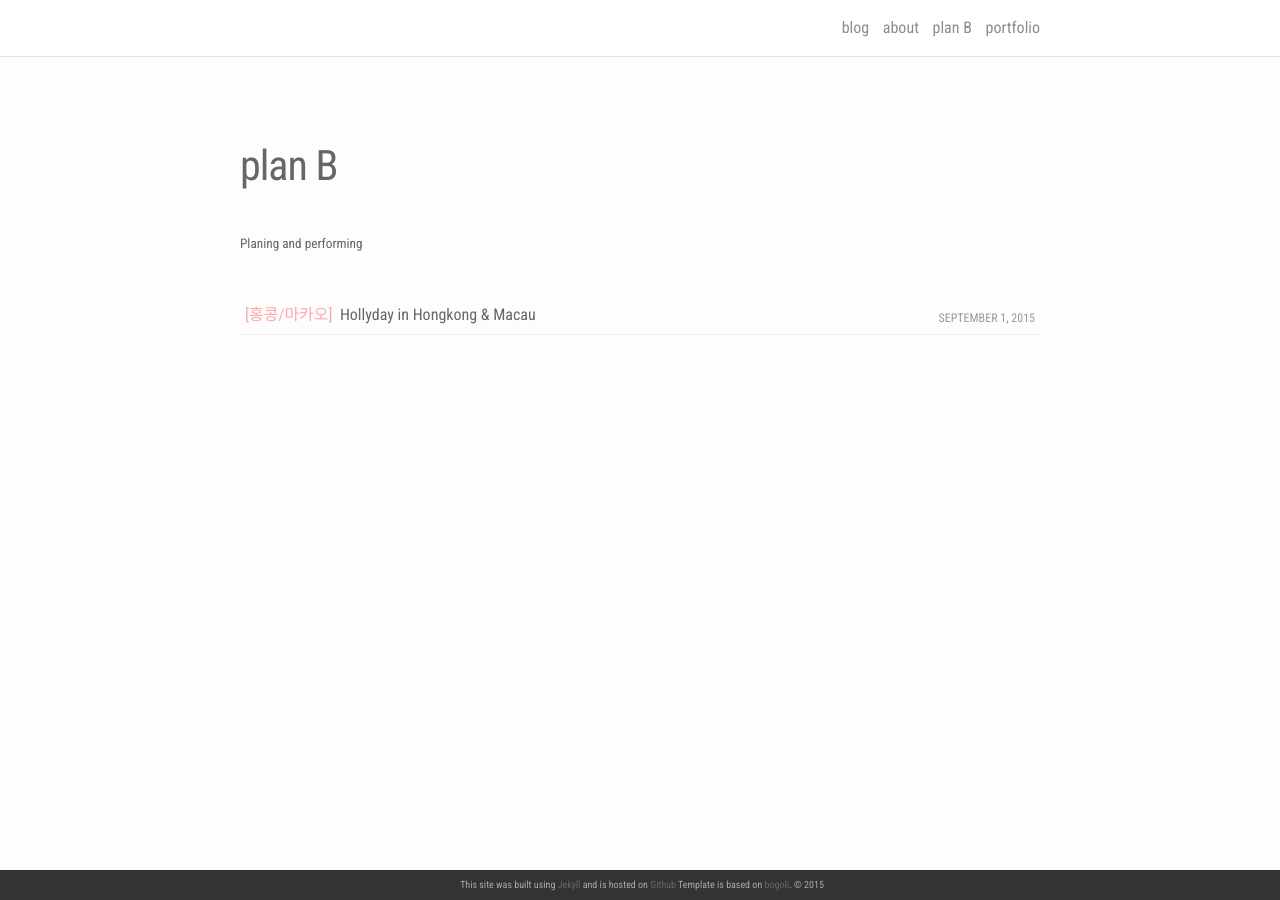
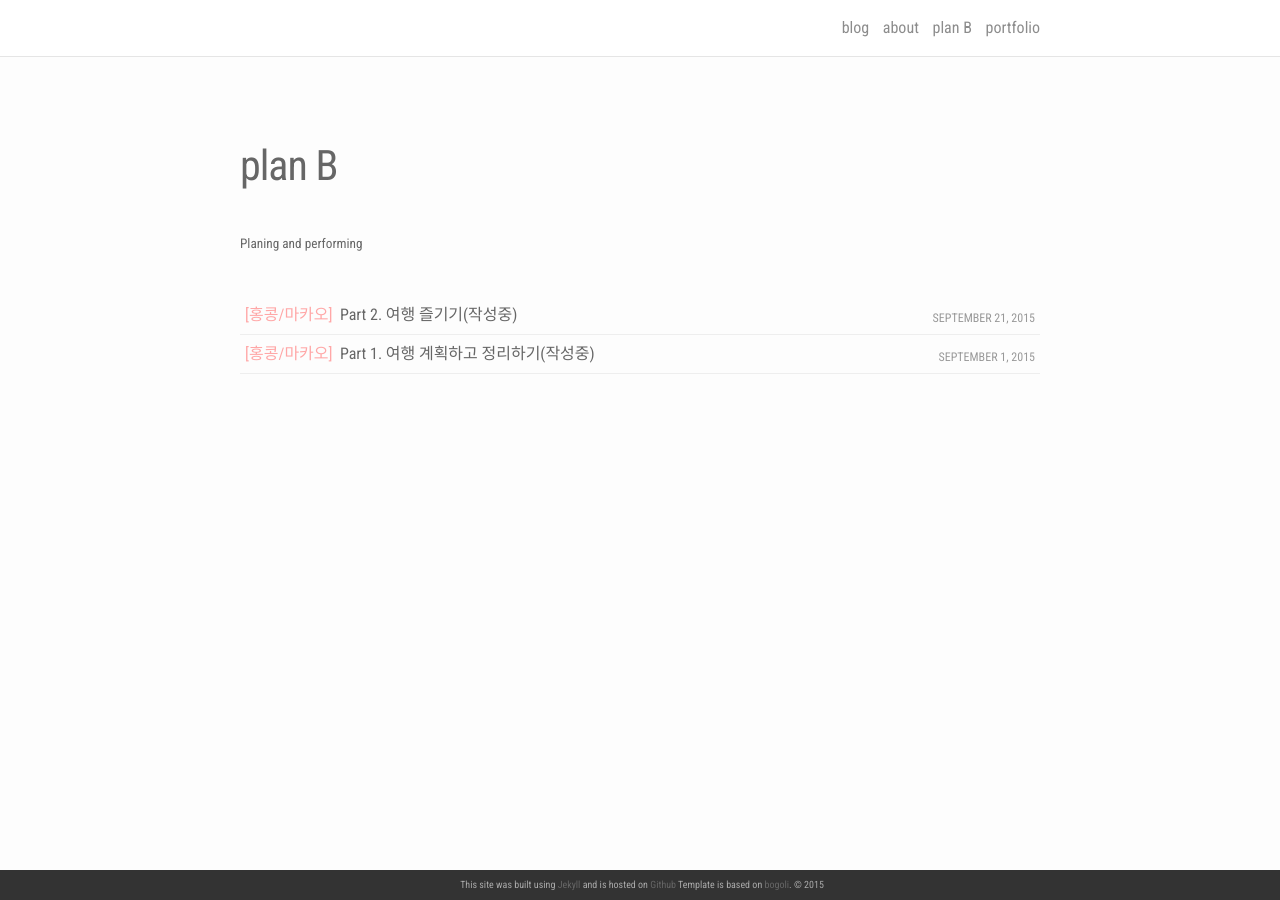
Before and after one commit to seula-lee/seula-lee.github.io, a Jekyll site: the page built from plan_b.md, in a window 1280 px wide. Built offline with Jekyll 4.4.1, drawn with Linux system fonts in a browser that asks for light colours; nearby versions of some CDN libraries; some web fonts are replaced; some of the changed lines change nothing that is shown.

Commit message:
write posting

````diff
--- a/_plan_b/2015-09-01-plan-to-honkong-trip.md
+++ b/_plan_b/2015-09-01-plan-to-honkong-trip.md
@@ -1,7 +1,7 @@
 ---
 layout: post
 category: "홍콩/마카오"
-title: "Hollyday in Hongkong & Macau"
+title: "Part 1. 여행 계획하고 정리하기(작성중)"
 date: 2015-09-01
 ---
 
@@ -9,28 +9,104 @@
 역시 여행은 급하게 잡아서 떠나야 설레고 재밌는것 같다.
 
 <div class="img_row">
-    <img class="col one" src="{{ site.baseurl }}/img/plan_b/hk/1.jpg" alt="" />
-    <img class="col one" src="{{ site.baseurl }}/img/plan_b/hk/2.jpg" alt="" />
-    <img class="col one" src="{{ site.baseurl }}/img/plan_b/hk/3.jpg" alt="" />
+    <img class="col one" src="{{ site.baseurl }}/img/plan_b/hk/1.JPG" alt="" />
+    <img class="col one" src="{{ site.baseurl }}/img/plan_b/hk/2.JPG" alt="" />
+    <img class="col one" src="{{ site.baseurl }}/img/plan_b/hk/3.JPG" alt="" />
 </div>
 <br>
 
-### 티켓팅
+<div class="divider"></div>
+
+#### 티켓팅
 홍콩티켓팅은 제주항공에서 프로모션식으로 특가 상품으로 종종 나오곤 한다.
 가끔 확인해보고 괜찮은 날짜와 시간대로 GET!!
 보통 3박 4일로 많이 간다고들 하지만 비행기 시간대로보니 아침도착-새벽출발 비행기로 맞춰 티켓팅하다보니
 3박 5일이 되어버려 여유있게 마카오 여행까지 추가하기로 했다.
 
-### 숙박예약
-마카오 1박
+<div class="divider"></div>
 
-홍콩 2박
+#### 숙박예약
+**마카오**
+마카오는 마카오섬과 타이파섬으로 크게 두개로 나눠져 있는데, 호텔에서 제공하는 셔틀버스가 잘되어있는 편이라 이동을 고려할때 크게 문제가 없었다.
+그래서 선택지에 가장 우선순위로 두었던건 **`수영장!!!`**
+이전 라스베가스여행때 수영장을 제대로 즐기지 못해서 아쉬웠던 점이 커서 이번엔 제대로 즐기리라 라고 마음먹었다.
+아래는 호텔을 선택시 고려한 4가지 이다.
 
-### 예산
+```
+1. 수영장시설
+2. 호텔셔틀버스 편의성
+3. 가격
+4. 위치
+```
 
-> **홍콩에서 내가 즐긴건 딱 세가지 !**
-- 맛집
-- 야경
-- 란콰이퐁
+<div class="img_row">
+    <img class="col one" src="{{ site.baseurl }}/img/plan_b/hk/4.JPG" alt="" />
+    <img class="col one" src="{{ site.baseurl }}/img/plan_b/hk/5.JPG" alt="" />
+    <img class="col one" src="{{ site.baseurl }}/img/plan_b/hk/6.JPG" alt="" />
+</div>
 
-### 맛집
+**_갤럭시 마카오 호텔_**
+
+1. 수영장시설
+  - 실내외 다양한 풀장 시설, 인공파도 풀장과 모래해변을 갖추고있다.
+2. 호텔 셔틀버스 편의성
+  - 공항/페리 선착장 부터 마카오섬으로 이동하는 여러 셔틀 노선을 제공한다.
+  - [셔틀시간표 보러가기](http://www.galaxymacau.com/en/getting-here/free-shuttle-bus)
+3. 가격
+  - 아고다, 호텔스닷컴 등에서 2-3개월전에 예약을 할 경우 파격특가로 20-30% 정도 저렴하게 예약할 수 있다. (단, 파격특가는 환불이 불가능 할 수도 있으니 잘 확인한다.)
+  - 호텔스닷컴에서는 종종 할인코드를 풀어 중복할인받으면 8% 추가 할인 또는 10000원 추가 할인이 가능하니 잘 알아보고 예약하면 더 저렴하게 예약할 수 있다는 꿀팁!
+4. 위치
+  - 코타이섬에 위치하고 있지만 10-30분간격으로 운행하는 셔틀버스를 잘 이용하면 세나도광장이나 주변 호텔로 이동이 가능하다.
+  - 콜로안빌리지로 이동하기 위해서는 버스나 택시를 이용하면 되는데 보통 콜로안 빌리지까지 택시로 이동하면 40MOP 정도 나온다.
+5. 그 외
+  - 룸 미니바 무료
+  - 페리예약
+  - 카지노 이용가능
+
+
+
+**홍콩**
+친구랑여행다닐땐 주로 [Airbnb](http://www.airbnb.com) 을 이용하는데,
+미리 잘 비교해서 예약하면 값도 저렴하고 이동하기도 편한 위치에 호스팅을 할 수가 있다.
+홍콩은 낮보다 밤이 아름다운 도시이고 치안이 잘되어있어 숙소에서 잠만 잘게 뻔하기 때문에 위치적으로 역근처, 버스정류장 근처로 이동하기 편한곳으로 잡았다.
+
+게스트 하우스도 생각해 보았으나 화장실 사용이나 다른사람들과 방을 함께 사용하는데에 조금 불편한감을 가지고 있어서
+호스텔식으로 운영하는 숙소를 선택하게 되었다.
+우리는 예약을 조금 늦게하게 되었더니 마음에 들었던 숙소를 놓치게되어 침사추이역과 버스정류장이 가까운 [청킹멘션](https://www.airbnb.co.kr/rooms/5700239)을 선택하게 되었다.
+
+<div class="img_row">
+    <img class="col one" src="{{ site.baseurl }}/img/plan_b/hk/4.JPG" alt="" />
+    <img class="col two" src="{{ site.baseurl }}/img/plan_b/hk/5.JPG" alt="" />
+</div>
+
+
+**청킹멘션 후기**
+_방도 깨끗하고 호스트도 친절했다.
+홍콩내 지도와 맛집설명 혹은 가고자 하는 곳에 어떻게 가는지도 물어보면 상세하게 답해주신다.
+홍콩은 대체적으로 방이 좁다고 이미 들었지만 좁아도 너무 좁았다.
+친구랑 캐리어를 한공간에 하나 이상 못펼치고 펼쳐놓으면 발딛을 틈이 없을 정도로 좁았다.
+우린 어짜피 잠만 자는 용도로 호스텔을 선택한 것이어서 큰 무리는 없었다.
+(좀 많이 비좁으니 넓은 공간이 필요하다면 한번 더 고려해보길 바란다.)
+그래도 좁은 방에 있을건 다 있었다!! 매일 깨끗한 수건과 세면도구, 일회용 슬리퍼를 제공하고
+드라이기, 거울, 옷걸이등을 갖추고있다. 물론, 홍콩에 필수 에어컨도 빵빵하다.
+한가지 주의할 점 이라면 일층에 여러가지 물품등을 판매하는 매장들을 지나다보면 아랍(?)계열 사람들이
+호객행위를 하며 붙잡기도 하고, 밤 늦게도 멘션 입구에 간혹 앉아있는 사람들이 있어
+여자 혼자 여행하는 거라면 피하는것이 좋을 것 같다.
+(그냥 무시하고 지나가면 헤코지 하지는 않는것 같았지만.. 그래도 무서우니.. 주의가 필요하다.)_
+
+```
+Airbnb 선택 Tip
+1. 여행 시 이동할 루트를 계획한 후 예약한다.
+2. 별점이 높고 후기가 많은 곳은 실패할 확율이 적다.
+3. 호스트에게 궁금한 점이나 예약 시 미리 주의해야 할 것들을 자세히 확인한다.
+4. 호텔/펜션 등과 달리 개인이 운영하는 것이므로 호스트가 당일취소, 변경할 수 있다는 점도 유의해야한다.
+```
+<div class="divider"></div>
+
+#### 예산
+(정리중)
+
+<div class="divider"></div>
+
+#### 맛집
+(정리중)
--- /dev/null
+++ b/_plan_b/2015-09-02-enjoy-to-hongkong-trip.md
@@ -0,0 +1,11 @@
+---
+layout: post
+category: "홍콩/마카오"
+title: "Part 2. 여행 즐기기(작성중)"
+date: 2015-09-21
+---
+
+> **홍콩에서 내가 즐긴건 딱 세가지 !**
+ 맛집 (딤섬, 스파이시크랩, 베이징덕, 완탕면, 허유산 망고주스, 에그타르트 등등.. )
+ 야경 (심포니오브라이츠, 빅토리아피크)
+ 란콰이퐁
````
Also changed, not shown: 3 other files.
